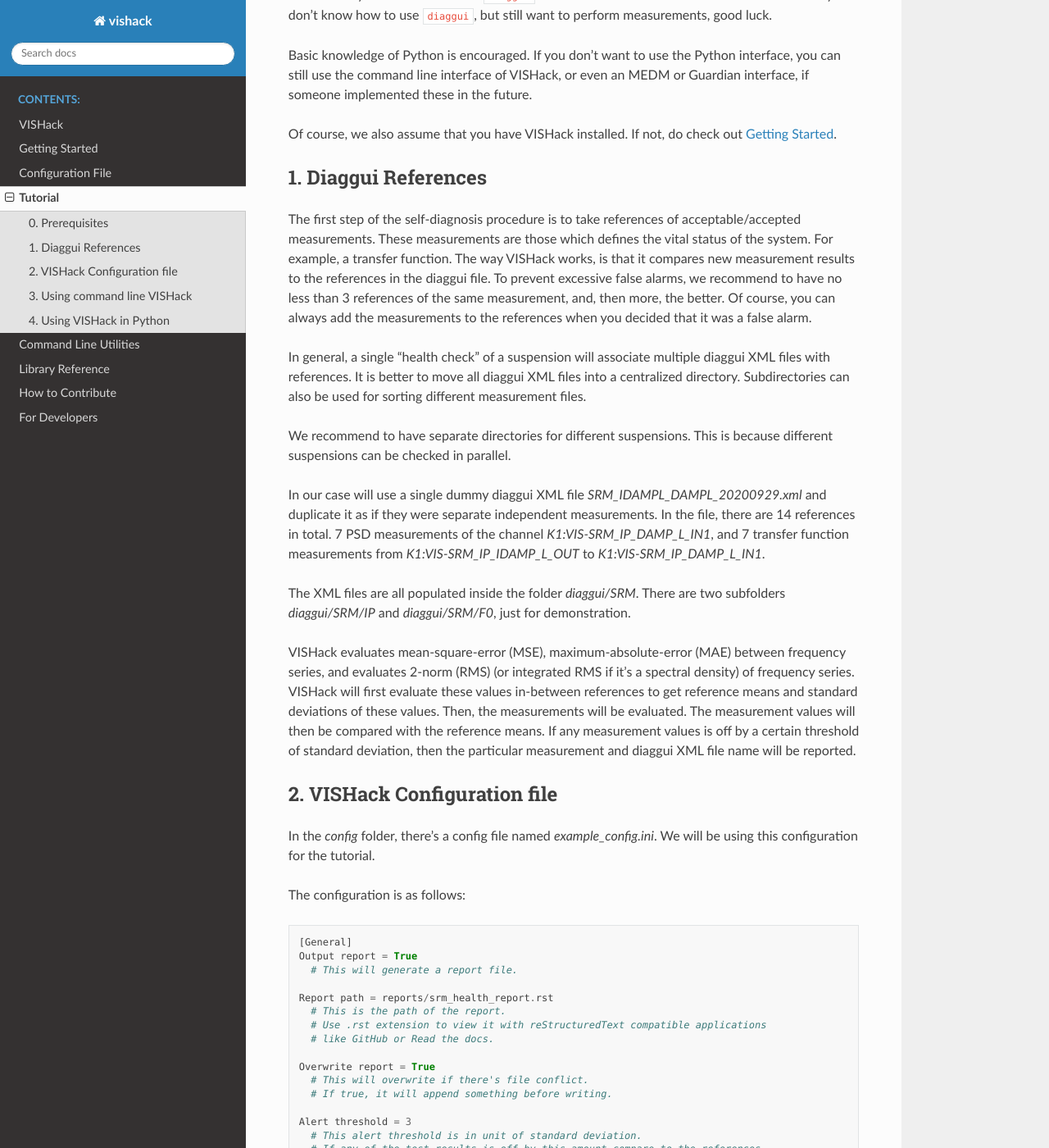
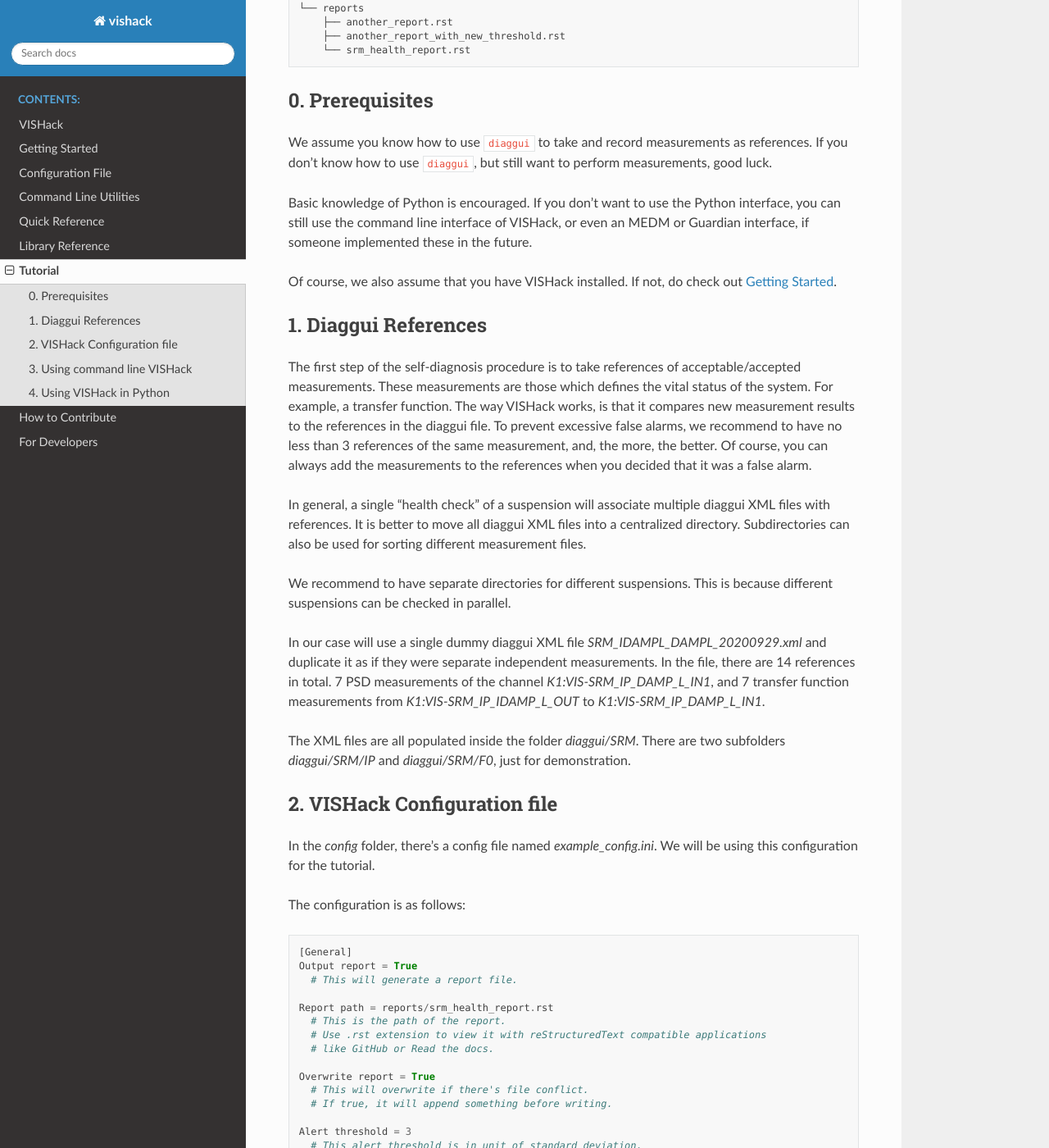
Before and after one commit to gw-vis/vishack, a Sphinx documentation site: the page built from docs/source/tutorial.rst, in a window 1280 px wide and 1400 px high, scrolled down 737 px. Shown: the whole window at 82% size. Built offline with Sphinx 7.4.7 and the Read the Docs theme 2.0.0, drawn with Linux system fonts in a browser that asks for light colours; some of the changed text lies outside the part shown.

Commit message:
documentation

```diff
--- /dev/null
+++ b/docs/source/concept.rst
@@ -0,0 +1,3 @@
+Concept
+=======
+Coming soon.
--- a/docs/source/index.rst
+++ b/docs/source/index.rst
@@ -47,9 +47,10 @@
    self
    getting_started
    config
+   command_line_utilities
+   quick_reference
+   library_reference
    tutorial
-   command_line_utilities
-   library_reference
    how_to_contribute
    for_developers
 
--- a/docs/source/tutorial.rst
+++ b/docs/source/tutorial.rst
@@ -50,7 +58,7 @@
 it compares new measurement results to the references in the diaggui file.
 To prevent excessive false alarms,
 we recommend to have no less than 3 references of the same measurement,
-and, then more, the better.
+and, the more, the better.
 Of course, you can always add the measurements to the references when
 you decided that it was a false alarm.
 
@@ -72,15 +80,6 @@
 The XML files are all populated inside the folder `diaggui/SRM`. There are
 two subfolders `diaggui/SRM/IP` and `diaggui/SRM/F0`, just for demonstration.
 
-VISHack evaluates mean-square-error (MSE), maximum-absolute-error (MAE)
-between frequency series, and evaluates 2-norm (RMS)
-(or integrated RMS if it's a spectral density) of
-frequency series. VISHack will first evaluate these values in-between
-references to get reference means and standard deviations of these values.
-Then, the measurements will be evaluated.
-The measurement values will then be compared with the reference means.
-If any measurement values is off by a certain threshold of standard deviation,
-then the particular measurement and diaggui XML file name will be reported.
 
 2. VISHack Configuration file
 -----------------------------
```
Also changed, not shown: other parts of docs/source/tutorial.rst (+8 -0 lines), docs/source/quick_reference.rst (added, +39 -0 lines).
